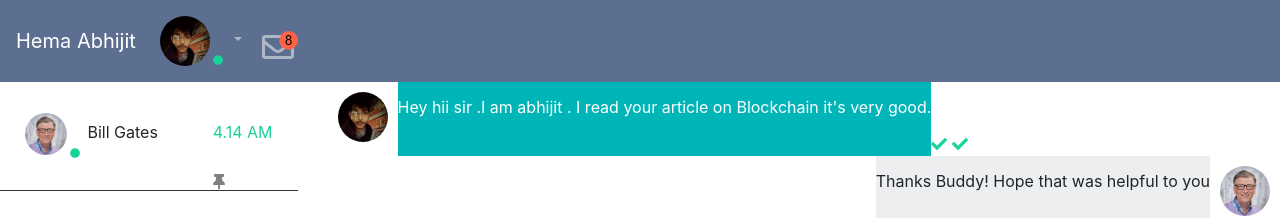
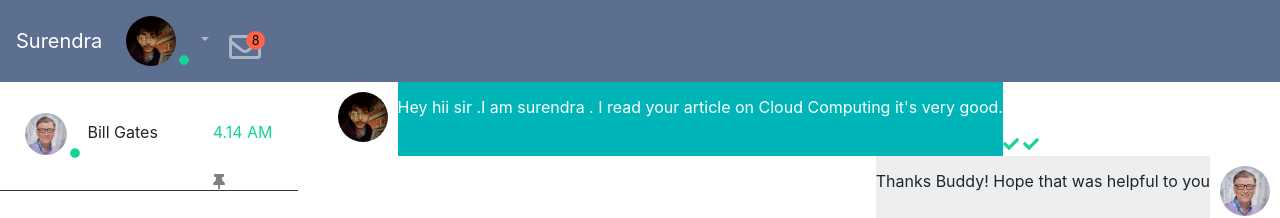
Before and after one commit to surendra5882/whatsapp-web-UI, a plain HTML site: page index.html in a window 1280 px wide. Shown: the top 218 px of the page. Drawn offline with nearby package versions, Linux system fonts and the light colour scheme.

Commit message:
Update index.html

```diff
--- a/index.html
+++ b/index.html
@@ -16,7 +16,7 @@
 
 <body class="container-full">
     <nav class="navbar navbar-expand-sm navbar-dark   " style="background: #5C6F91;  ">
-        <a class="navbar-brand" href="index.html">Hema Abhijit</a>
+        <a class="navbar-brand" href="index.html">Surendra</a>
         <button class="navbar-toggler dropdown" type="button" data-toggle="dropdown" data-target="#navbarColor01" aria-controls="navbarColor01" aria-expanded="false" aria-label="Toggle navigation">
             <span class="navbar-toggler-icon"></span>
 
@@ -125,7 +125,7 @@ Thanos<span style="float: right;color: #16D39A;">4.30 PM</p>
         <img src="css/img/dp.jpg"  class="smaller-image2 rounded-circle" />
       </div>
       <div class="selfmsg" >
-        <p>Hey hii sir .I am abhijit . I read your article on Blockchain it's very good. </p>
+        <p>Hey hii sir .I am surendra . I read your article on Cloud Computing it's very good. </p>
 
       </div>
       <div style="padding-top: 50px;">
```
